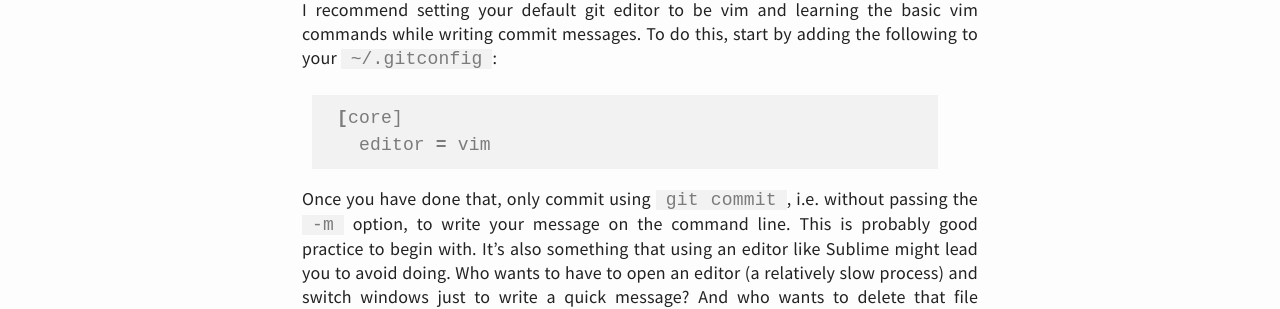
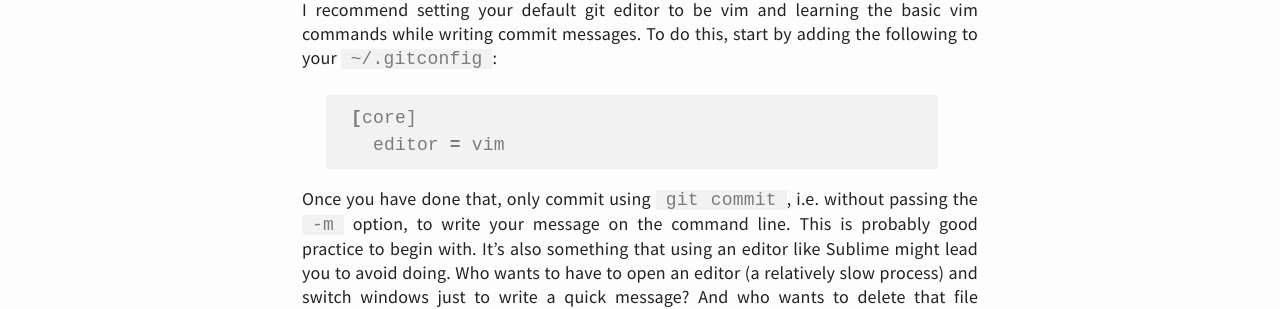
Before and after one commit to davidlaprade/davidlaprade.github.io, a Jekyll site: the page built from _posts/2015-09-21-learn-vim-at-work.md, in a window 1280 px wide. Shown: the part 795-1104 px from the top of the page. Built offline with Jekyll 4.4.1, drawn with Linux system fonts in a browser that asks for light colours.

Commit message:
Implement consistent indents and coloring with sass variables

```diff
--- a/_sass/custom.scss
+++ b/_sass/custom.scss
@@ -1,4 +1,7 @@
 /*- Custom style -*/
+$indent: 1.3334em;
+$light-gray: #f2f2f2;
+
 table {
   border-spacing: 0px;
   border-collapse: collapse;
@@ -69,8 +72,8 @@ li > ul {
 
 // indent and set backgound on code blocks
 .highlight {
-  margin-left: 10px;
-  background-color: #f2f2f2;
+  margin-left: $indent;
+  background-color: $light-gray;
   pre {
     overflow-x: scroll;
     padding: 10px 25px;
@@ -82,7 +85,7 @@ li > ul {
 
 code {
   color: #7b7b7b;
-  background-color: #f2f2f2;
+  background-color: $light-gray;
   padding: 0px 10px;
 }
 
@@ -97,5 +100,5 @@ a {
 
 // indent list items
 li {
-  margin-left: 1.3334em;
+  margin-left: $indent;
 }
```
